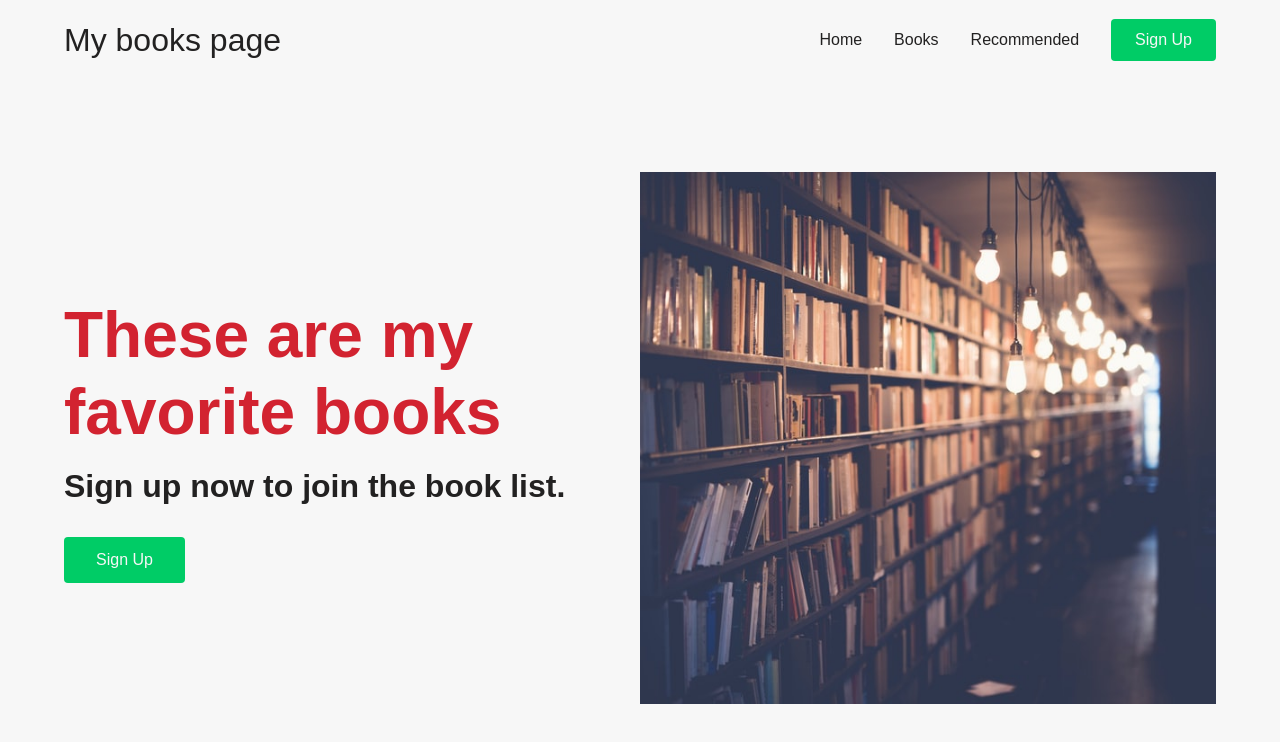
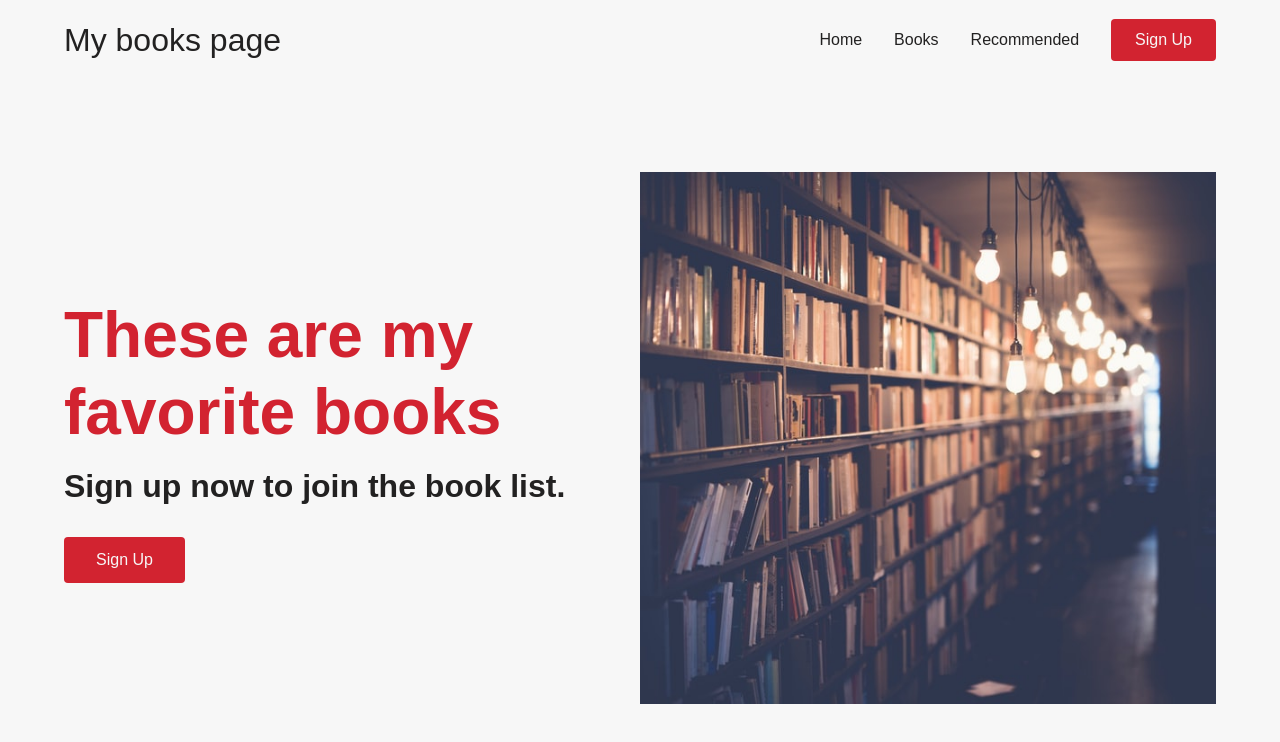
Before and after one commit to mdominguez56/sass-proyect, a plain HTML site: page index.html in a window 1280 px wide. Drawn offline with Linux system fonts and the light colour scheme.

Commit message:
work-with-buttons

```diff
--- a/index.html
+++ b/index.html
@@ -16,7 +16,7 @@
         <a href="/" class="navbar__menu--links">Home</a>
         <a href="/" class="navbar__menu--links">Books</a>
         <a href="/" class="navbar__menu--links">Recommended</a>
-        <a href="/" class="navbar__menu--links" id="button">Sign Up</a>
+        <button class="navbar__menu--btn"><a href="#">Sign Up</a></button>
       </div>
     </nav>
 
--- a/styles/_navbar.scss
+++ b/styles/_navbar.scss
@@ -60,19 +60,43 @@
       }
     }
 
-    #button {
+    &--btn {
       padding: 12px 24px;
       border: none;
       outline: none;
       border-radius: 4px;
-      background: $lime;
+      background: $red;
       margin-left: 16px;
       color: $light;
+      font-size: 1rem;
+      background-color: $red;
+      cursor: pointer;
+      position: relative;
+      transition: all 0.3s;
 
-      &:hover {
-        background: $orangeRed;
-        transition: all 0.3s ease;
-      }
+    }
+
+    &--btn a {
+      position: relative;
+      z-index: 2;
+      color: $light;
+      text-decoration: none;
+    }
+
+    &--btn:after {
+      position: absolute;
+      content: '';
+      top: 0;
+      left: 0;
+      width: 0;
+      height: 100%;
+      background: $lime;
+      transition: all 0.3s;
+      border-radius: 4px;
+    }
+
+    &--btn:hover:after {
+      width: 100%;
     }
   }
 }
--- a/styles/styles.scss
+++ b/styles/styles.scss
@@ -73,7 +73,7 @@
 
     &--btn {
       font-size: 1rem;
-      background-color: $lime;
+      background-color: $red;
       padding: 14px 32px;
       border: none;
       border-radius: 4px;
@@ -99,7 +99,7 @@
       left: 0;
       width: 0;
       height: 100%;
-      background: $orangeRed;
+      background: $lime;
       transition: all 0.3s;
       border-radius: 4px;
     }
```
Also changed, not shown: styles/media-queries.css (added), styles/styles.css, 2 other files.
